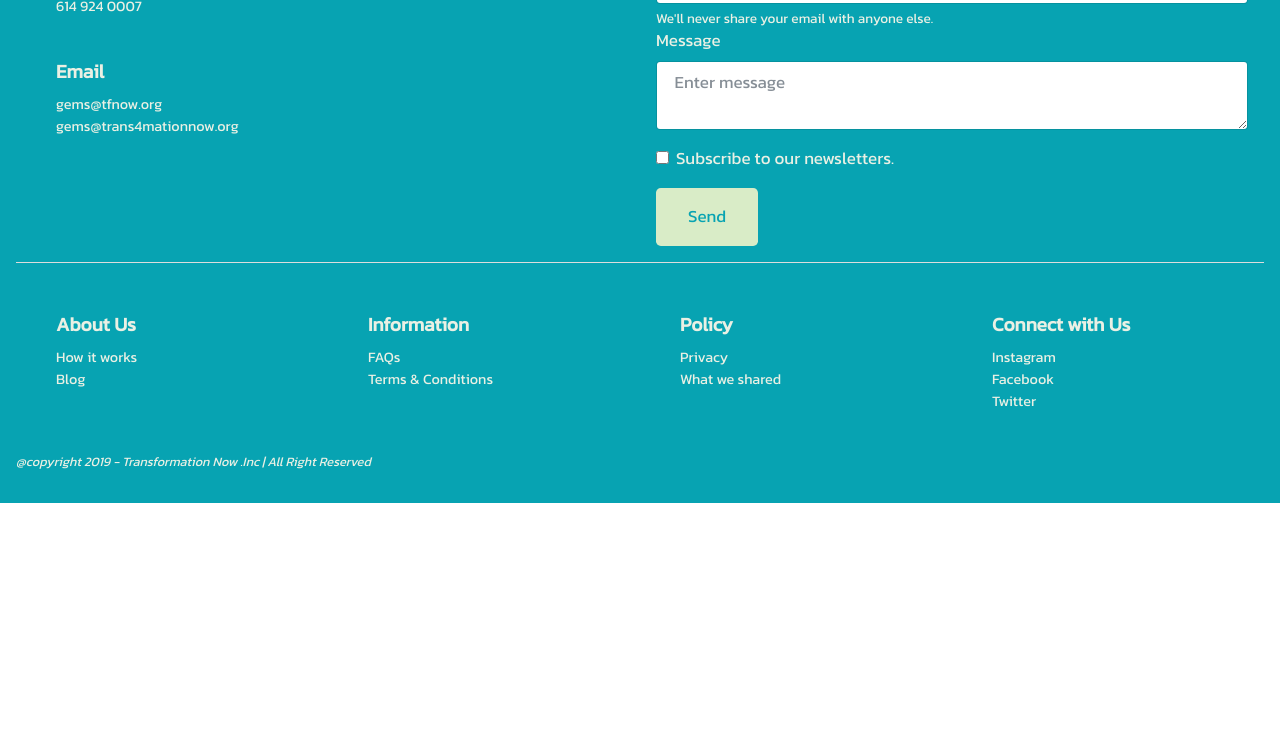
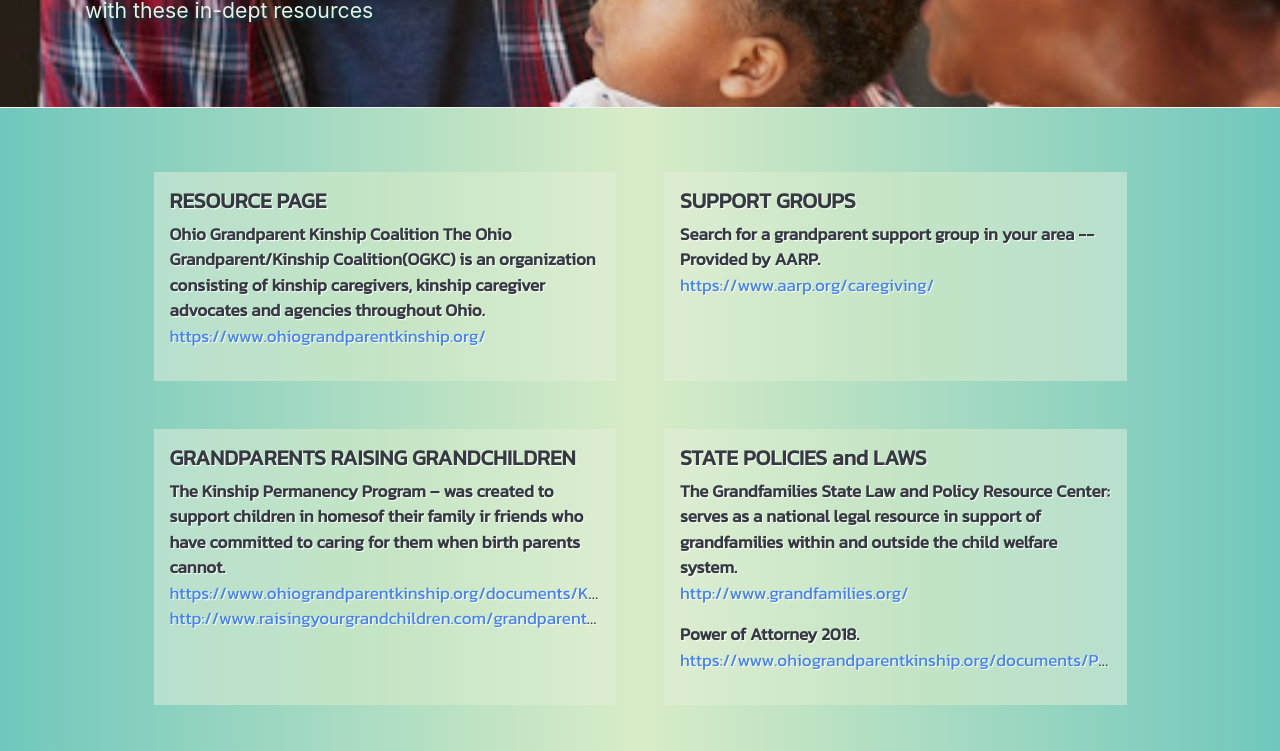
Before and after one commit to hoangle4/trans4mationNow, a React (Create React App) app in the folder client/: page /resources in a window 1280 px wide. Shown: the part 240-991 px from the top of the page. Before the commit the page ends 800 px from the top, so only its background shows below. Built offline with nearby package versions, Linux system fonts and the light colour scheme; a web font is replaced by a local one.

Commit message:
commit files

```diff
--- a/client/public/fonts.css
+++ b/client/public/fonts.css
@@ -6,4 +6,5 @@ html, p, div, button, i , #root {
   font-family: 'Chivo', sans-serif;
   font-family: 'Patua One', cursive;
   font-family: 'Kanit', sans-serif;
+
 }
--- a/client/src/App.js
+++ b/client/src/App.js
@@ -7,7 +7,7 @@ import Footer from './components/Home/Footer';
 import Event from './components/Event';
 import AboutUs from './components/AboutUs';
 import Donation from './components/Donation';
-
+import Resources from './components/Resources';
 const App = () => {
   useEffect(() => {
     Utils.NavBarAnimation();
@@ -22,6 +22,7 @@ const App = () => {
           <Route exact path={'/event'} component={Event} />
           <Route exact path={'/aboutus'} component={AboutUs} />
           <Route exact path={'/donation'} component={Donation} />
+          <Route exact path={'/resources'} component={Resources} />
         </Switch>
         <Footer />
       </Router>
--- a/client/src/components/AboutUs/About-Us.css
+++ b/client/src/components/AboutUs/About-Us.css
@@ -12,4 +12,6 @@
   background-repeat: no-repeat;
   padding: 1rem 0;
   margin: 0 1rem;
+  text-shadow: 1px 1px 1px #ffffff;
+  /* box-shadow: 2px 1px 1px rgba(217, 236, 199,0.5); */
 }
--- a/client/src/components/Donation/Donation.css
+++ b/client/src/components/Donation/Donation.css
@@ -29,5 +29,6 @@ transition: all 1s ease;
   background-position: 50% 100%;
   background-repeat: no-repeat;
   padding: 3rem 1.5rem;
-  border-bottom: 1px #f2f2f2 solid
+  border-bottom: 1px #f2f2f2 solid;
+  text-shadow: 1px 1px 1px #ffffff;
 }
--- a/client/src/components/Event/Event.css
+++ b/client/src/components/Event/Event.css
@@ -4,4 +4,5 @@
   background-position: 50% 100%;
   background-repeat: no-repeat;
   padding: 1rem 0;
+  text-shadow: 1px 1px 1px #ffffff;
 }
--- a/client/src/components/Home/Home.css
+++ b/client/src/components/Home/Home.css
@@ -9,8 +9,10 @@ blockquote {
 
 .Navbar {
 	z-index: 50;
-	background: rgba(7, 163, 178, 0);
+	background: rgba(7, 163, 178, 0.5);
 	transition: all 500ms ease-in-out;
+	color: #ffffff;
+	text-shadow: 1px 2px 2px #003e44;
 }
 
 .Navbar_logo {
@@ -86,9 +88,9 @@ blockquote {
 	background: linear-gradient(to left, #07a3b2, #d9ecc7);
 }
 
-/* .Story_Row {
-	background: linear-gradient(to right, #07a3b2, #d9ecc7);
-} */
+.Story_Row {
+	text-shadow: 1px 1px 1px #ffffff;
+}
 .Story_Row > div:first-child {
 	background: none !important;
 }
@@ -104,6 +106,7 @@ blockquote {
 .Landing_Event {
 	/* background: linear-gradient(to right, #07a3b2, #d9ecc7); */
 	font-size: 1rem;
+	text-shadow: 1px 1px 1px #ffffff;
 }
 
 .Landing_Event a {
--- /dev/null
+++ b/client/src/components/Resources/Resouces.css
@@ -0,0 +1,10 @@
+.ResourceItem-Col {
+  background:linear-gradient(to left,rgba(242, 242, 242,0.5), rgba(217, 236, 199,0.5) 50%, rgba(242, 242, 242,0.5)100%);
+  background-size: 200% 200%;
+  background-position: 50% 100%;
+  background-repeat: no-repeat;
+  padding: 1rem;
+  margin-right:1.5rem;
+  margin-left:1.5rem;
+  text-shadow: 1px 1px 1px #ffffff;
+}
--- /dev/null
+++ b/client/src/components/Resources/ResourceItem.js
@@ -0,0 +1,45 @@
+import React, { Fragment } from 'react';
+import PropTypes from 'prop-types';
+
+function ResourceItem({ groupTitle, groupItem }) {
+  return (
+    <div className='col-md-5 mt-5 ResourceItem-Col w-100'>
+      <h5>{groupTitle}</h5>
+      {groupItem.map((i, x) => (
+        <div key={x}>
+          <strong>{i.desc}</strong>
+          <br />
+          <p
+            style={{
+              overflow: 'hidden',
+              textOverflow: 'ellipsis',
+              whiteSpace: 'nowrap'
+            }}
+          >
+            {typeof i.link === 'string' ? (
+              <a target='_blank' href={i.link}>
+                {i.link}
+              </a>
+            ) : (
+              i.link.map(l => (
+                <Fragment>
+                  <a target='_blank' href={l}>
+                    {l}
+                  </a>
+                  <br />
+                </Fragment>
+              ))
+            )}
+          </p>
+        </div>
+      ))}
+    </div>
+  );
+}
+
+ResourceItem.propTypes = {
+  groupItem: PropTypes.array.isRequired,
+  groupTitle: PropTypes.string.isRequired
+};
+
+export default ResourceItem;
--- /dev/null
+++ b/client/src/components/Resources/index.js
@@ -0,0 +1,141 @@
+import React, { Fragment } from 'react';
+import Jumbotron from '../Jumbotron';
+import ResouceItem from './ResourceItem';
+import './Resouces.css';
+const Resources = () => {
+  return (
+    <Fragment>
+      <div className='row mx-0'>
+        <div className='col-12 px-0'>
+          <Jumbotron
+            title='Learn G.E.M.S'
+            subtitle='with these in-dept resources'
+          />
+        </div>
+      </div>
+
+      <div className='row mx-0 Event_Container'>
+        <div className='container'>
+          <div className='row mx-0 justify-content-center'>
+            <ResouceItem
+              groupTitle='RESOURCE PAGE'
+              groupItem={[
+                {
+                  desc:
+                    'Ohio Grandparent Kinship Coalition The Ohio Grandparent/Kinship Coalition(OGKC) is an organization consisting of kinship caregivers, kinship caregiver advocates and agencies throughout Ohio.',
+                  link: 'https://www.ohiograndparentkinship.org/'
+                }
+              ]}
+            />
+            <ResouceItem
+              groupTitle='SUPPORT GROUPS'
+              groupItem={[
+                {
+                  desc:
+                    'Search for a grandparent support group in your area -- Provided by AARP.',
+                  link: 'https://www.aarp.org/caregiving/'
+                }
+              ]}
+            />
+            <ResouceItem
+              groupTitle='GRANDPARENTS RAISING GRANDCHILDREN'
+              groupItem={[
+                {
+                  desc:
+                    'The Kinship Permanency Program – was created to support children in homesof their family ir friends  who have committed to caring for them when birth parents cannot.',
+                  link: [
+                    'https://www.ohiograndparentkinship.org/documents/KPI_poster.pdf',
+                    'http://www.raisingyourgrandchildren.com/grandparent_and_kinship_caregivers.htm'
+                  ]
+                }
+              ]}
+            />
+            <ResouceItem
+              groupTitle='STATE POLICIES and LAWS'
+              groupItem={[
+                {
+                  desc:
+                    'The Grandfamilies State Law and Policy Resource Center: serves as a national legal resource in support of grandfamilies within and outside the child welfare system.',
+                  link: 'http://www.grandfamilies.org/'
+                },
+                {
+                  desc: 'Power of Attorney 2018.',
+                  link:
+                    'https://www.ohiograndparentkinship.org/documents/Power-of-Attorney_2018.pdf'
+                }
+              ]}
+            />
+
+            <ResouceItem
+              groupTitle='FINANCIAL ASSISTANCE'
+              groupItem={[
+                {
+                  desc:
+                    'Cash assistance – Apply at JFS and ask for “Child Only” TANF or Ohio Works First cash assistance. Eligibility is based on the child’s out-of-home status, not the caregiver’s income.',
+                  link: [
+                    'https://www.benefits.gov/benefit/1674',
+                    'https://www.acf.hhs.gov/ofa/programs/tanf'
+                  ]
+                },
+                {
+                  desc:
+                    'SNAP (Food Stamps) – This benefit is based on your household income and number of people living there. ',
+                  link:
+                    'http://www.raisingyourgrandchildren.com/Financial_Assistance.htm'
+                },
+                {
+                  desc:
+                    'Child care subsidy – This benefit is for low-income caregivers who are working. ',
+                  link:
+                    'https://www.aarp.org/relationships/friends-family/info-08-2011/grandfamilies-guide-support.html'
+                },
+                {
+                  desc:
+                    'Kinship Permanency Incentive Program – Financial supports are available for qualifying permanent kinship families (those with judicial custody). ',
+                  link: 'https://jfs.ohio.gov/ocf/kinship_care.stm'
+                }
+              ]}
+            />
+            <ResouceItem
+              groupTitle='GENERAL ASSISTANCE'
+              groupItem={[
+                {
+                  desc:
+                    'Emergency Assistance Paying Bills – Charity and Community Organizations. ',
+                  link:
+                    'https://freefinancialhelp.net/grandparents-raising-grandchildren-resources/'
+                },
+                {
+                  desc: 'Finance. ',
+                  link: [
+                    'https://www.savingforcollege.com/grandparents/',
+                    'https://www.youtube.com/watch?v=cMbdrdgCfgM'
+                  ]
+                },
+                {
+                  desc: 'GrandFacts.',
+                  link:
+                    'http://www.grandfamilies.org/Portals/0/State%20Fact%20Sheets/Grandfamilies-Fact-Sheet-Ohio.pdf'
+                },
+                {
+                  desc: 'Mental Health.',
+                  link: 'https://www.nami.org/'
+                },
+                {
+                  desc: 'Housing Assistance.',
+                  link: 'http://www.ahaco.org/'
+                },
+                {
+                  desc: 'Grandparents College Savings.',
+                  link: 'https://www.savingforcollege.com/grandparents/'
+                }
+              ]}
+            />
+          </div>
+        </div>
+      </div>
+    </Fragment>
+  );
+};
+
+export default Resources;
--- a/client/src/components/utils/index.js
+++ b/client/src/components/utils/index.js
@@ -1,18 +1,16 @@
 export default {
   NavBarAnimation: () => {
-		window.addEventListener('scroll', (e) => {
+    window.addEventListener('scroll', e => {
       const landing = document.querySelector('#root');
       const navbar = document.querySelector('.Navbar');
       const navbarLogo = document.querySelector('.Navbar_logo');
       if (landing) {
         if (landing.getBoundingClientRect().y !== 0) {
           navbar.style.background = 'rgba(7, 163, 178, 1)';
-					navbar.style.color = '#eaf0e4';
           navbarLogo.style.width = '75px';
           navbarLogo.style.transform = 'translateX(25px)';
         } else {
-					navbar.style.background = 'rgba(7, 163, 178, 0)';
-					navbar.style.color = '#012225';
+          navbar.style.background = 'rgba(7, 163, 178, 0.5)';
           navbarLogo.style.width = '50px';
           navbarLogo.style.transform = 'translateX(0)';
         }
```
Also changed, not shown: client/public/bootstrap.min.css. Lines whose indentation alone changed are shown as unchanged.
